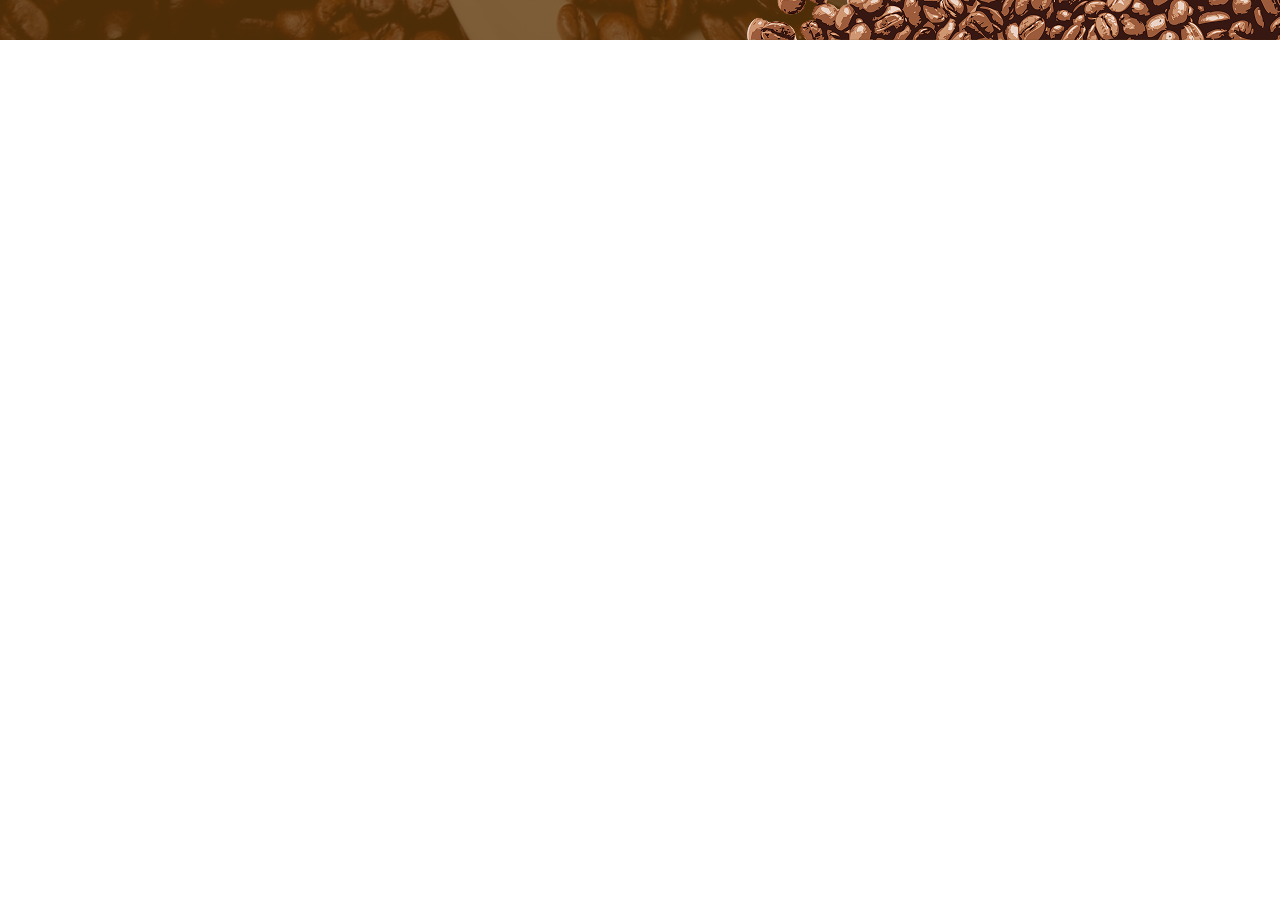
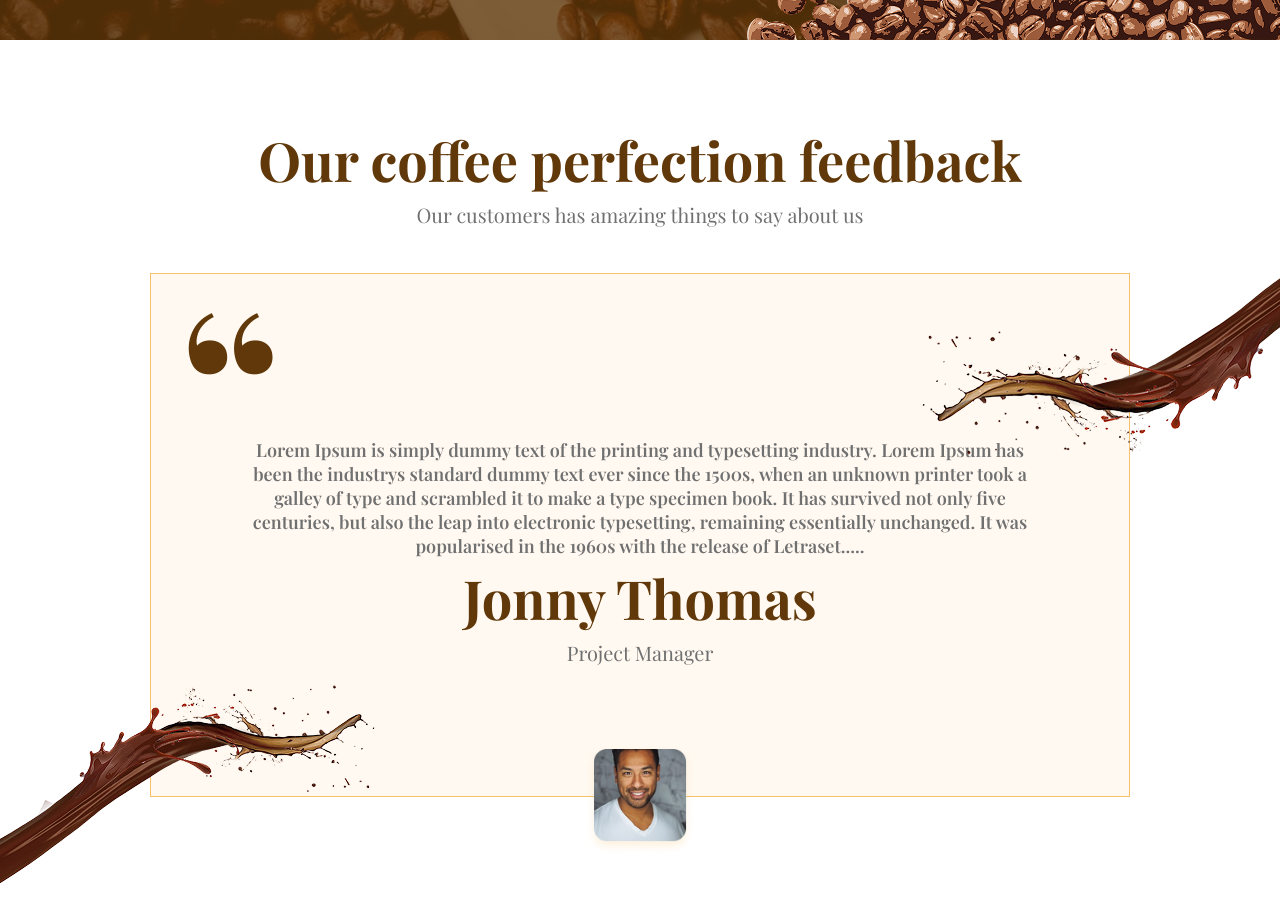
Before and after one commit to codexmish/-Bean-SceneN, a Next.js app: page / in a window 1280 px wide. Shown: the part 3400-4322 px from the top of the page. Before the commit the page ends 3440 px from the top, so only its background shows below. Built offline with nearby package versions, Linux system fonts and the light colour scheme; a web font is replaced by a local one.

Commit message:
feedback section added

```diff
--- /dev/null
+++ b/src/app/components/Feedback.jsx
@@ -0,0 +1,43 @@
+import React from "react";
+import CommonHead from "./common/CommonHead";
+import CommonFeedback from "./common/CommonFeedback";
+import person from "../images/person.png";
+import leftBlast from "../images/bottom-left-blast.png";
+import rightBlast from '../images/coffee_blast_right.png'
+import Image from "next/image";
+
+const Feedback = () => {
+  return (
+    <>
+      <section className="mt-20 mb-42 px-6 lg:px0 relative">
+        <div className="container">
+          <CommonHead
+            head={"Our coffee perfection feedback"}
+            pp={"Our customers has amazing things to say about us"}
+          />
+
+          <div className="mt-31 lg:mt-11 flex justify-center">
+            <CommonFeedback
+              img={person}
+              icon={"“"}
+              text={
+                "Lorem Ipsum is simply dummy text of the printing and typesetting industry. Lorem Ipsum has been the industrys standard dummy text ever since the 1500s, when an unknown printer took a galley of type and scrambled it to make a type specimen book. It has survived not only five centuries, but also the leap into electronic typesetting, remaining essentially unchanged. It was popularised in the 1960s with the release of Letraset....."
+              }
+              name={"Jonny Thomas"}
+              position={"Project Manager"}
+            />
+          </div>
+        </div>
+        <div className="absolute left-0 bottom-[-230px] lg:bottom-[-100px]">
+          <Image src={leftBlast} alt="" />
+        </div>
+
+        <div className="absolute right-0 top-[90px]">
+          <Image src={rightBlast} alt="" />
+        </div>
+      </section>
+    </>
+  );
+};
+
+export default Feedback;
--- /dev/null
+++ b/src/app/components/common/CommonFeedback.jsx
@@ -0,0 +1,27 @@
+import React from "react";
+import CommonHead from "./CommonHead";
+import Image from "next/image";
+
+const CommonFeedback = ({ img, icon, text, name, position }) => {
+  return (
+    <>
+      <div className="w-full lg:w-[980px] lg:h-[524px] bg-[#FFF9F1] border border-[#F9C06A] px-7 py-13 relative">
+        <h2 className="text-[100px] lg:text-[220px] text-cofee font-bold font-playfair leading-[112px]">
+          {icon}
+        </h2>
+        <div className="flex flex-col items-center justify-center">
+          <p className="text-center lg:w-[780px] text-xs lg:text-[18px] text-secoundary-text font-semibold font-playfair">
+            {text}
+          </p>
+          <CommonHead head={name} pp={position} />
+        </div>
+
+        <div className="img w-[112px] absolute -bottom-[60px] left-[50%] -translate-x-[50%]">
+          <Image src={img} alt="" />
+        </div>
+      </div>
+    </>
+  );
+};
+
+export default CommonFeedback;
--- a/src/app/page.js
+++ b/src/app/page.js
@@ -4,6 +4,7 @@ import Discover from './components/Discover'
 import Enjoy from './components/Enjoy'
 import Different from './components/Different'
 import Chance from './components/Chance'
+import Feedback from './components/Feedback'
 
 const page = () => {
   return (
@@ -13,6 +14,7 @@ const page = () => {
     <Enjoy/>
     <Different/>
     <Chance/>
+    <Feedback/>
 
     </>
   )
```
Also changed, not shown: src/app/images/bottom-left-blast.png (added), src/app/images/person.png (added).
